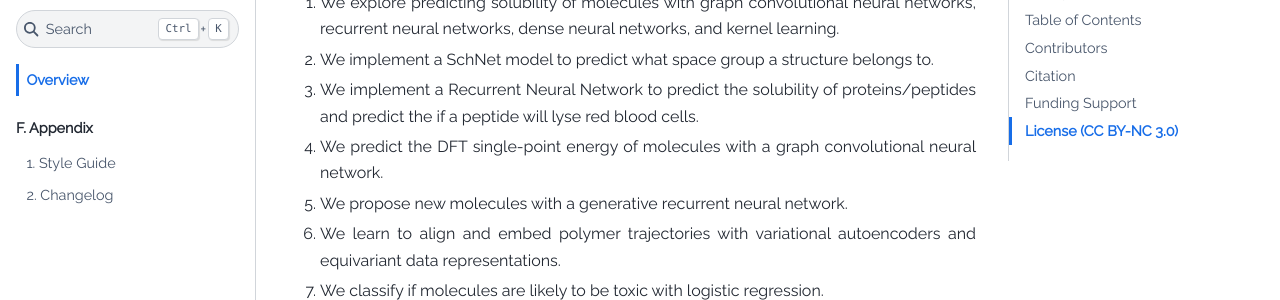
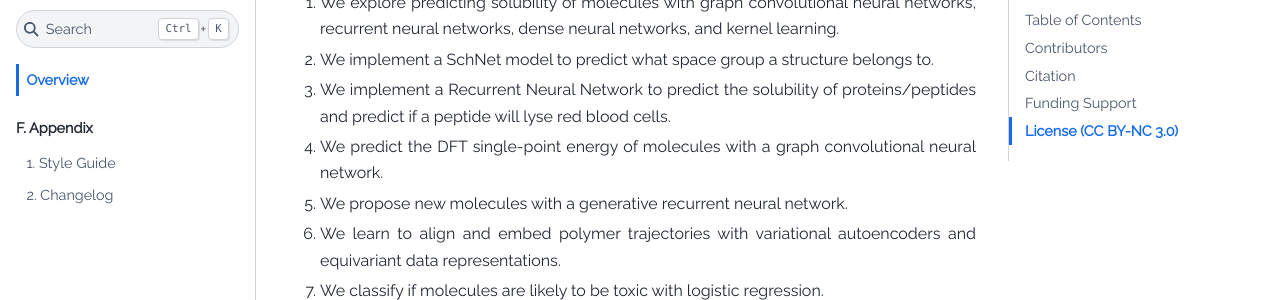
Before and after one commit to whitead/dmol-book, a Jupyter Book: the page built from index.md, in a window 1280 px wide and 900 px high, scrolled down 2717 px. Shown: the part 153-453 px from the top of the window. Built offline with Jupyter Book 1.0.4 settings and Sphinx 7.4.7 and the Sphinx Book theme 1.1.4, drawn with Linux system fonts in a browser that asks for light colours; pages that are not in the unit, such as notebooks, are missing from menus.

Commit message:
Example models typo

```diff
--- a/index.md
+++ b/index.md
@@ -41,7 +41,7 @@ Here are the major models we will construct learn to implement in this book: *So
 
 1. We explore predicting solubility of molecules with {doc}`graph convolutional neural networks<dl/gnn>`, {doc}`recurrent neural networks<dl/NLP>`, {doc}`dense neural networks<dl/xai>`, and {doc}`kernel learning<ml/kernel>`.
 2. We implement a SchNet model to {doc}`predict what space group a structure belongs to<dl/gnn>`.
-3. We implement a Recurrent Neural Network to {doc}`predict the solubility of proteins/peptides<dl/layers>` and {doc}`predict the if a peptide will lyse red blood cells<dl/xai>`.
+3. We implement a Recurrent Neural Network to {doc}`predict the solubility of proteins/peptides<dl/layers>` and {doc}`predict if a peptide will lyse red blood cells<dl/xai>`.
 4. We predict the DFT single-point energy of molecules {doc}`with a graph convolutional neural network<applied/QM9>`.
 5. We propose new molecules with a generative {doc}`recurrent neural network<applied/MolGenerator>`.
 6. We learn to align and embed polymer trajectories with {doc}`variational autoencoders<dl/VAE>` and {doc}`equivariant data representations<dl/data>`.
```
